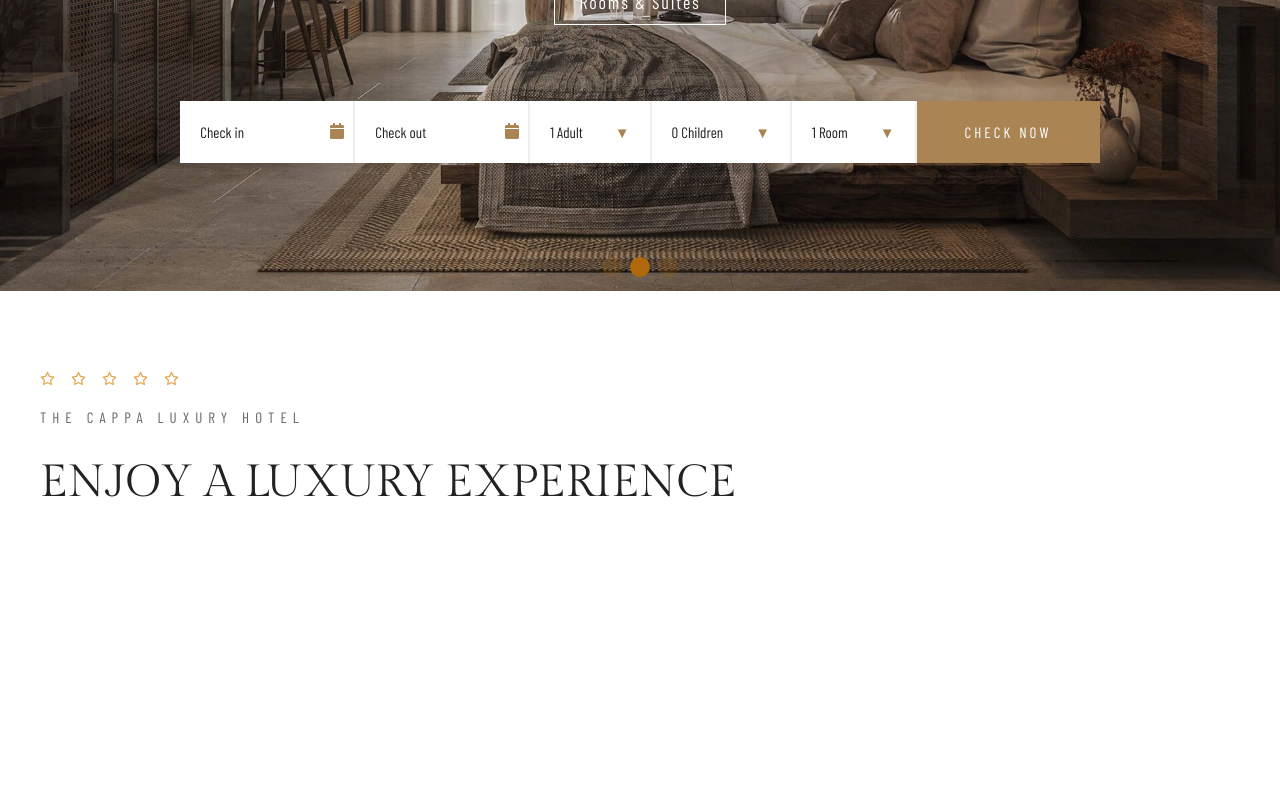
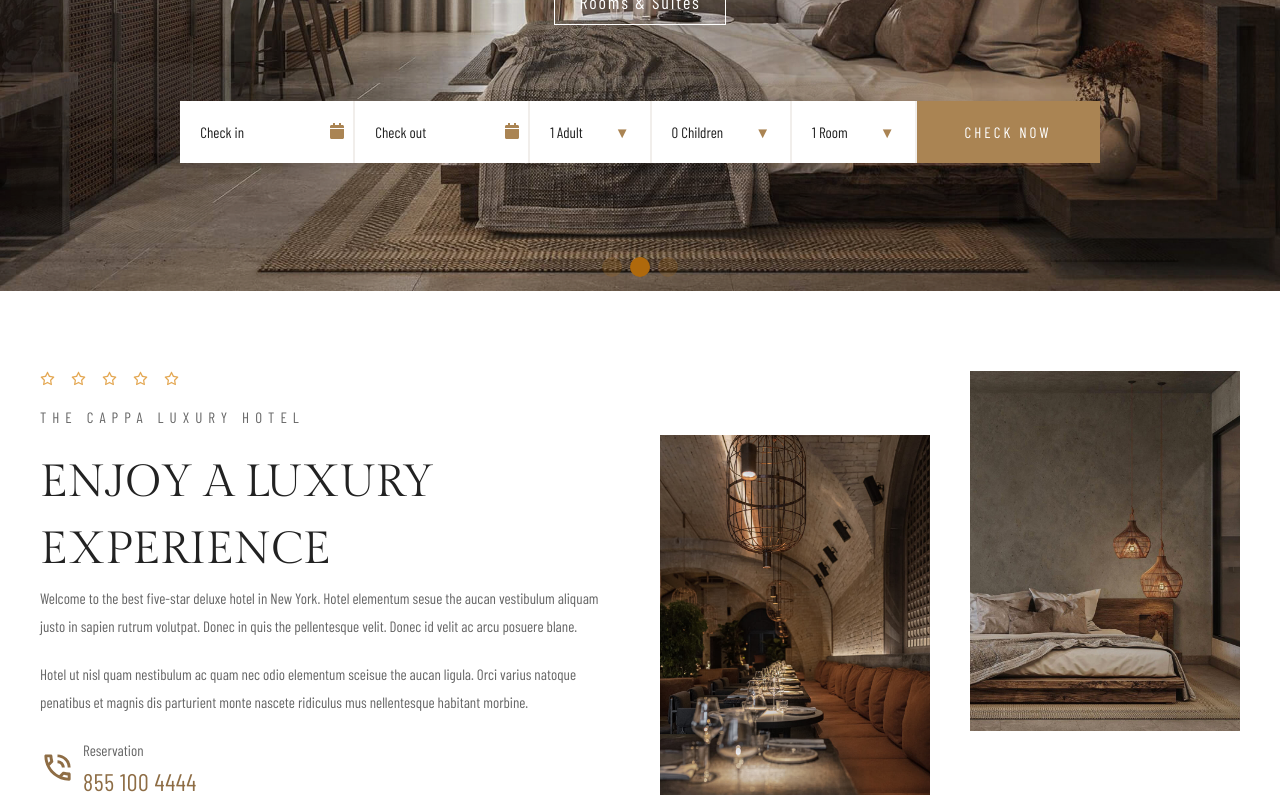
Before and after one commit to abssujan/luxury-hotel-v1, a React (Vite) app: page / in a window 1280 px wide. Shown: the part 509-1309 px from the top of the page. Before the commit the page ends 1065 px from the top, so only its background shows below. Built offline with nearby package versions, Linux system fonts and the light colour scheme; a web font is replaced by a local one.

Commit message:
upadate room details version 1

```diff
--- a/src/pages/Home/RoomsDetails/RoomDetails.jsx
+++ b/src/pages/Home/RoomsDetails/RoomDetails.jsx
@@ -1,12 +1,20 @@
 import { FaRegStar } from "react-icons/fa6";
+import { MdOutlinePhoneInTalk } from "react-icons/md";
+import roomBed from "../../../assets/roomDetails/roomBed.jpg";
+import restaurant from "../../../assets/roomDetails/restaurant.jpg";
 const RoomDetails = () => {
   return (
     <div>
       <div className=" max-w-[1200px] mx-auto">
         {/* container */}
-        <div>
+        <div
+          className="flex items-start space-x-10"
+          data-aos="fade-right"
+          data-aos-offset="300"
+          data-aos-easing="ease-in-sine"
+        >
           {/* left side details */}
-          <div>
+          <div className=" w-[50%]">
             {/* star */}
             <div className="text-[#e4a853] flex space-x-4 text-[15px] text-center justify-start w-full">
               <FaRegStar />
@@ -20,12 +28,63 @@ const RoomDetails = () => {
               The Cappa Luxury Hotel
             </p>
             {/* heading tag */}
-            <h1 className="w-[50rem] text-[#222] mb-10 font-gilda text-[45px] uppercase font-[400] ">
+            <h1 className="w-[70%] text-[#222] font-gilda text-[45px] uppercase font-[400] ">
               Enjoy a Luxury Experience
             </h1>
+            {/* middle paragraph */}
+            <div>
+              <p className="text-[15px] mb-5 font-[400] text-[#666] leading-[1.75rem]">
+                Welcome to the best five-star deluxe hotel in New York. Hotel
+                elementum sesue the aucan vestibulum aliquam justo in sapien
+                rutrum volutpat. Donec in quis the pellentesque velit. Donec id
+                velit ac arcu posuere blane.
+              </p>
+              <p className="text-[15px] mb-5 font-[400] text-[#666] leading-[1.75rem]">
+                Hotel ut nisl quam nestibulum ac quam nec odio elementum sceisue
+                the aucan ligula. Orci varius natoque penatibus et magnis dis
+                parturient monte nascete ridiculus mus nellentesque habitant
+                morbine.
+              </p>
+            </div>
+            {/* reservation */}
+            <div className="flex items-center space-x-2">
+              {/* icon */}
+              <div>
+                <MdOutlinePhoneInTalk className="text-[35px] text-[#8e6d45]"></MdOutlinePhoneInTalk>
+              </div>
+              <div>
+                <p className="text-[15px]  font-[400] text-[#666] leading-[1.75rem]">
+                  Reservation
+                </p>
+                <p className="text-[24px] text-[#8e6d45] font-barlow tracking-wide">
+                  855 100 4444
+                </p>
+              </div>
+            </div>
           </div>
           {/* right side images */}
-          <div></div>
+          <div
+            className="w-[50%]"
+            data-aos="fade-left"
+            data-aos-offset="300"
+            data-aos-easing="ease-in-sine"
+          >
+            {/* image box */}
+            <div className="flex h-full space-x-10">
+              {/* image-1 */}
+              <div className="flex flex-col h-full items-end justify-end">
+                <img
+                  className=" mt-16 items-end"
+                  src={restaurant}
+                  alt="restaurant"
+                />
+              </div>
+              {/* image-2 */}
+              <div>
+                <img src={roomBed} alt="room-bed" />
+              </div>
+            </div>
+          </div>
         </div>
       </div>
     </div>
```
Also changed, not shown: src/assets/roomDetails/restaurant.jpg (added), src/assets/roomDetails/roomBed.jpg (added).
